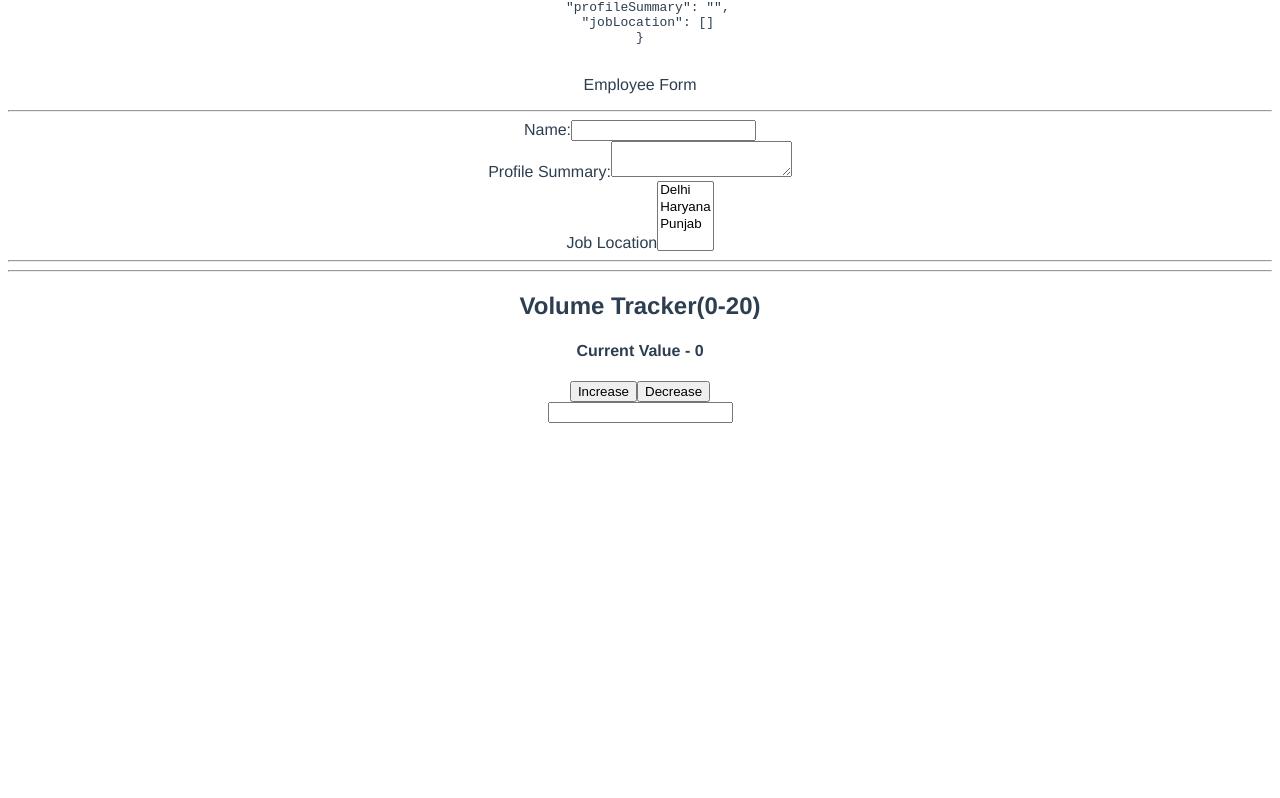
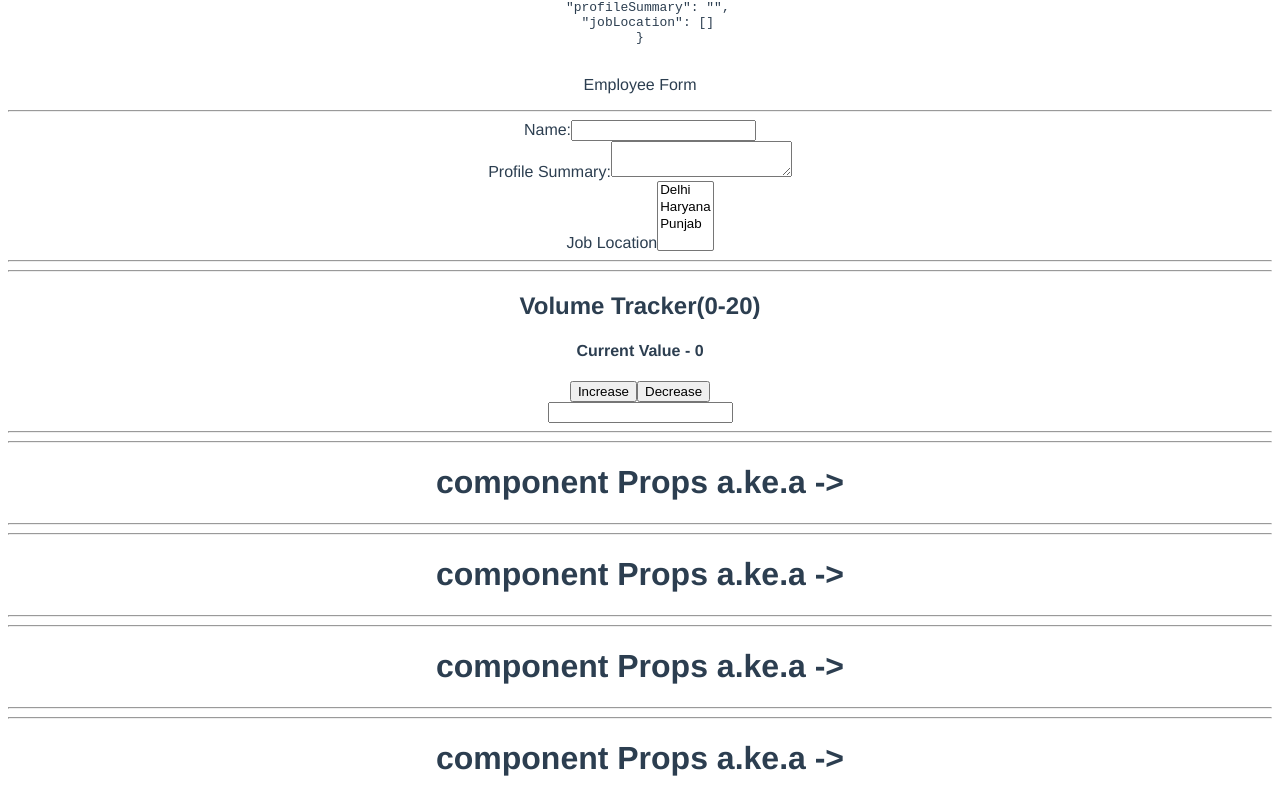
Before and after one commit to Juhi1915/Vue.Js, a Vue app: page / in a window 1280 px wide. Shown: the part 910-1708 px from the top of the page. Before the commit the page ends 1341 px from the top, so only its background shows below. Built offline with nearby package versions, Linux system fonts and the light colour scheme.

Commit message:
Passing props one comp to another comp

```diff
--- a/package.json
+++ b/package.json
@@ -8,8 +8,7 @@
     "lint": "vue-cli-service lint"
   },
   "dependencies": {
-    "@vue/cli-plugin-babel": "4.1.1",
-    "vue": "^2.6.11"
+    "vue": "2.6.14"
   },
   "devDependencies": {
     "@vue/cli-plugin-eslint": "4.1.1",
--- a/src/App.vue
+++ b/src/App.vue
@@ -6,6 +6,10 @@
     <Count />
     <Form />
     <Watchers />
+    <Greet name="React Js" heroname="Batman" />
+    <Greet name="vue js" heroname="Postman" />
+    <Greet name="Node Js" heroname="NavMan" />
+    <Greet :name="name" :channel="channel" />
   </div>
 </template>
 
@@ -16,6 +20,7 @@ import NameChnageHandler from "./components/NameChnageHandler";
 import Count from "./components/Count";
 import Form from "./components/Form";
 import Watchers from "./components/Watchers";
+import Greet from "./components/Greet";
 
 export default {
   name: "App",
@@ -26,6 +31,13 @@ export default {
     Count,
     Form,
     Watchers,
+    Greet,
+  },
+  data() {
+    return {
+      name: "Java",
+      channel: "GFG",
+    };
   },
 };
 </script>
--- /dev/null
+++ b/src/components/Greet.vue
@@ -0,0 +1,22 @@
+<template>
+  <div>
+    <hr />
+    <hr />
+    <h1>{{ name }} a.ke.a -> {{ heroname }}</h1>
+  </div>
+</template>
+
+
+<script>
+export default {
+  data() {
+    return {
+      name: "component Props",
+      props: ["name", "heroname"],
+    };
+  },
+};
+</script>
+
+<style scoped>
+</style>
```
